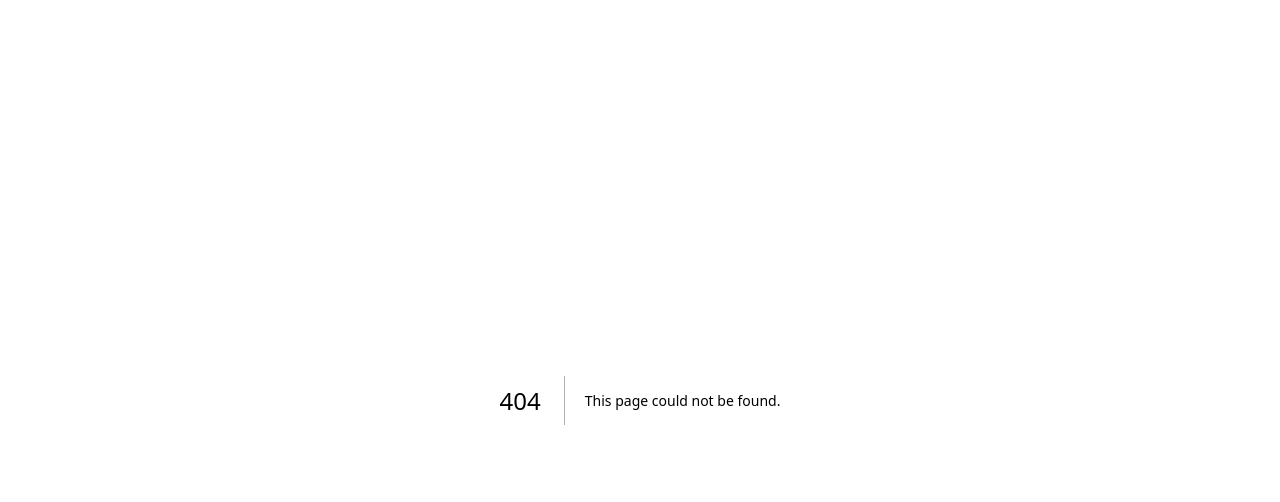
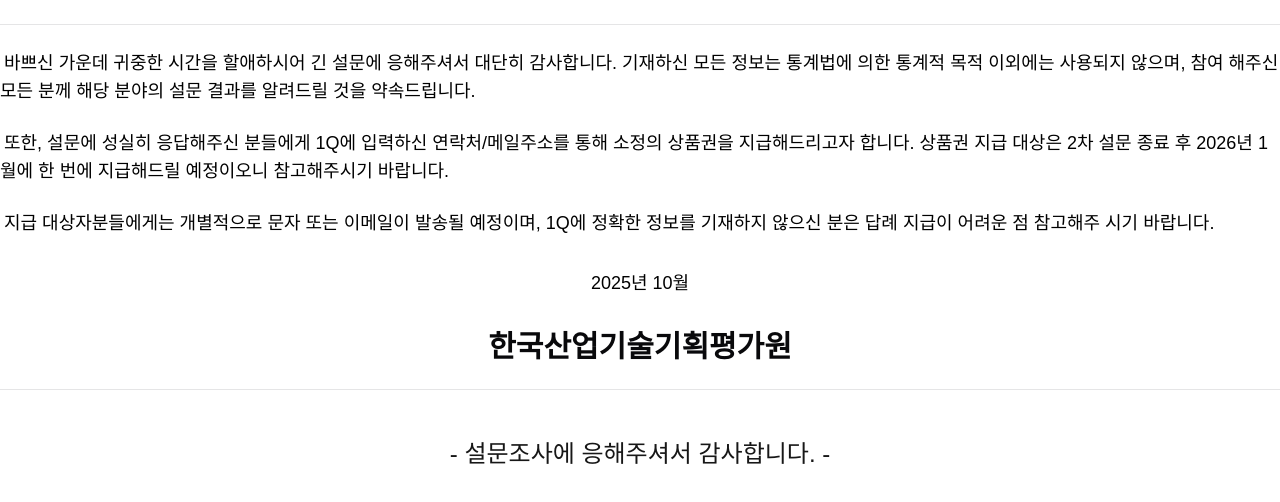
Before and after one commit to woollimsurvey/survey-2025, a Next.js app: page /finish in a window 1280 px wide. Before the commit this address had no page. Shown: the top 502 px of the page. Built offline with nearby package versions, Linux system fonts and the light colour scheme.

Commit message:
feat: 설문 조사 종료 페이지

```diff
--- /dev/null
+++ b/src/app/finish/page.jsx
@@ -0,0 +1,41 @@
+import { Divider } from "@/components/divider";
+import { Text } from "@/components/text";
+
+export default function Finish() {
+  return (
+    <div>
+      <main>
+        <Divider className="my-6" />
+        <Text className="indent-1">
+          바쁘신 가운데 귀중한 시간을 할애하시어 긴 설문에 응해주셔서 대단히
+          감사합니다. 기재하신 모든 정보는 통계법에 의한 통계적 목적 이외에는
+          사용되지 않으며, 참여 해주신 모든 분께 해당 분야의 설문 결과를
+          알려드릴 것을 약속드립니다.
+        </Text>
+        <br />
+        <Text className="indent-1">
+          또한, 설문에 성실히 응답해주신 분들에게 1Q에 입력하신
+          연락처/메일주소를 통해 소정의 상품권을 지급해드리고자 합니다. 상품권
+          지급 대상은 2차 설문 종료 후 2026년 1월에 한 번에 지급해드릴
+          예정이오니 참고해주시기 바랍니다.
+        </Text>
+        <br />
+        <Text className="indent-1">
+          지급 대상자분들에게는 개별적으로 문자 또는 이메일이 발송될 예정이며,
+          1Q에 정확한 정보를 기재하지 않으신 분은 답례 지급이 어려운 점 참고해주
+          시기 바랍니다.
+        </Text>
+        <br />
+        <Text className="my-2 text-center">2025년 10월</Text>
+        <br />
+        <h1 className="text-3xl font-semibold text-zinc-950 text-center">
+          한국산업기술기획평가원
+        </h1>
+        <Divider className="my-6" />
+      </main>
+      <footer className="my-12 text-2xl font-medium text-center">
+        - 설문조사에 응해주셔서 감사합니다. -
+      </footer>
+    </div>
+  );
+}
```
